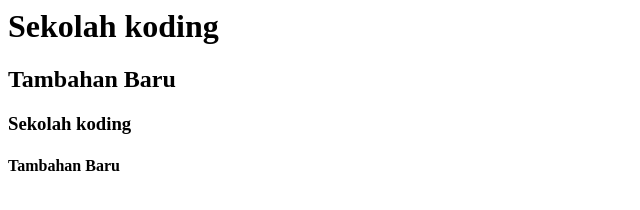
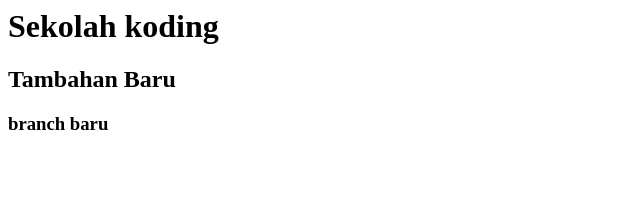
Before and after one commit to bonyjoesadi/tutorial, a plain HTML site: page index.html in a window 1280 px wide. Shown: the whole page, without its empty margins (0-640 px from the left). Drawn offline with Linux system fonts and the light colour scheme.

Commit message:
branch baru

```diff
--- a/index.html
+++ b/index.html
@@ -1,4 +1,3 @@
 <h1>Sekolah koding</h1>
 <h2>Tambahan Baru</h2>
-<h3>Sekolah koding</h3>
-<h4>Tambahan Baru</h4>
+<h3>branch baru</h3>
```
